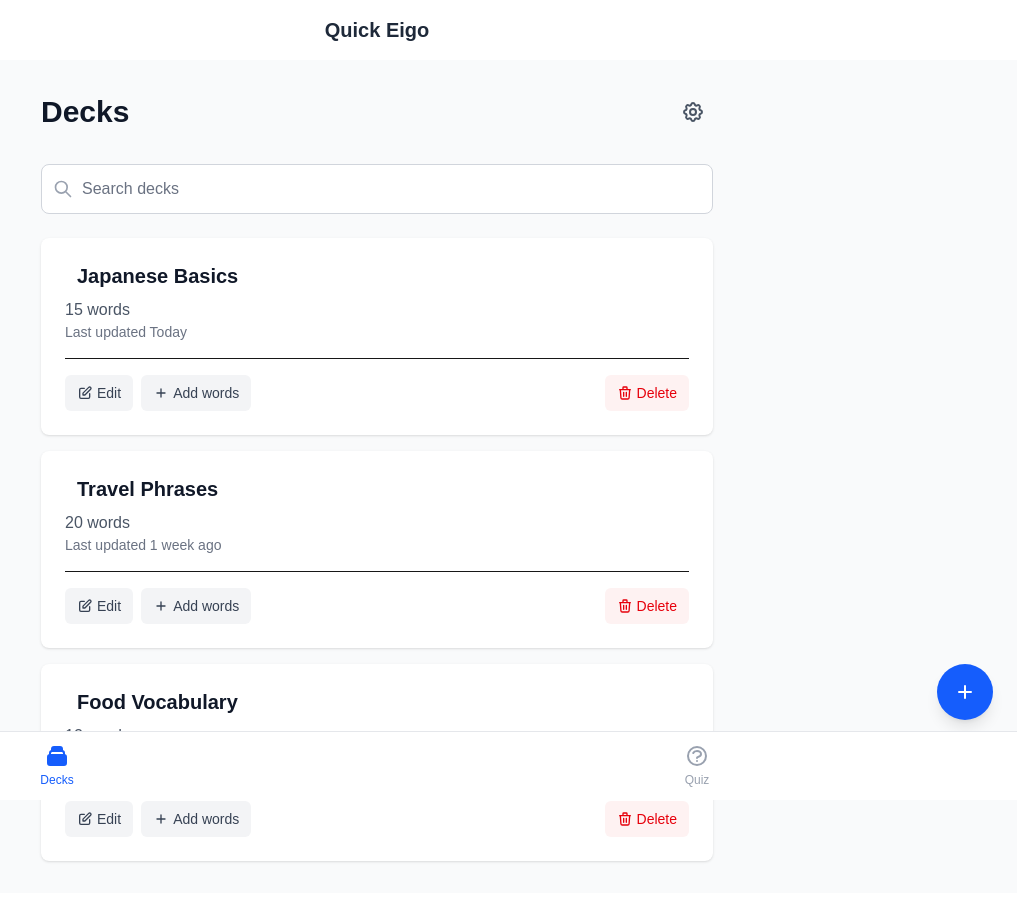
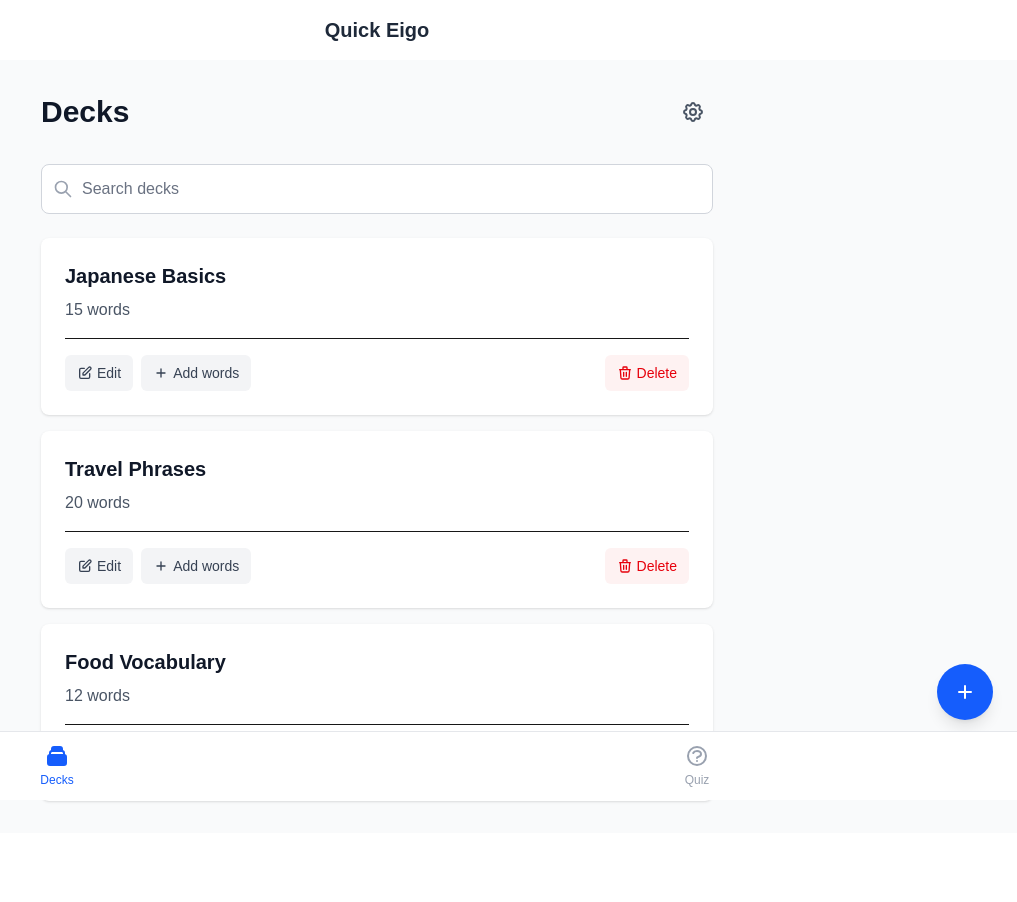
Before and after one commit to Yuji5117/quick-eigo, a Next.js app: page /decks in a window 1280 px wide. Shown: the top 902 px of the page, without its empty margins (263-1280 px from the left). Built offline with nearby package versions, Linux system fonts and the light colour scheme.

Commit message:
デッキ画面を修正

```diff
--- a/src/app/decks/page.tsx
+++ b/src/app/decks/page.tsx
@@ -1,5 +1,6 @@
 'use client'
 
+import Link from 'next/link'
 import { useState } from 'react'
 
 import { WORD_DECKS } from '@/constants/wordDecks'
@@ -13,15 +14,6 @@ export default function DecksPage() {
       (deck.name.toLowerCase().includes(searchQuery.toLowerCase()) ||
         deck.description.toLowerCase().includes(searchQuery.toLowerCase())),
   )
-
-  const formatLastUpdated = (daysAgo: number) => {
-    if (daysAgo === 0) return 'Today'
-    if (daysAgo === 1) return 'Yesterday'
-    if (daysAgo < 7) return `${daysAgo} days ago`
-    if (daysAgo < 14) return '1 week ago'
-    if (daysAgo < 21) return '2 weeks ago'
-    return '3 weeks ago'
-  }
 
   return (
     <div className="bg-gray-50 px-6 py-8">
@@ -74,17 +66,13 @@ export default function DecksPage() {
         </div>
 
         <div className="space-y-4">
-          {filteredDecks.map((deck, index) => (
+          {filteredDecks.map(deck => (
             <div key={deck.id} className="rounded-lg bg-white p-6 shadow-sm">
               <div className="mb-4">
-                <div className="mb-2 flex items-center gap-3">
-                  <span className="text-2xl">{deck.emoji}</span>
+                <div className="mb-2">
                   <h2 className="text-xl font-semibold text-gray-900">{deck.name}</h2>
                 </div>
                 <p className="text-gray-600">{deck.cardCount} words</p>
-                <p className="text-sm text-gray-500">
-                  Last updated {formatLastUpdated(index * 7 + Math.floor(index / 2) * 3)}
-                </p>
               </div>
 
               <div className="flex items-center justify-between border-t pt-4">
@@ -132,9 +120,9 @@ export default function DecksPage() {
       </div>
 
       {/* Floating Create Deck Button */}
-      <button
+      <Link
+        href="/decks/create"
         className="fixed right-6 bottom-20 z-40 flex h-14 w-14 items-center justify-center rounded-full bg-blue-600 text-white shadow-lg transition-colors hover:bg-blue-700"
-        onClick={() => console.log('Create new deck')}
         title="Create Deck"
       >
         <svg className="h-6 w-6" fill="none" stroke="currentColor" viewBox="0 0 24 24">
@@ -145,7 +133,7 @@ export default function DecksPage() {
             d="M12 6v6m0 0v6m0-6h6m-6 0H6"
           />
         </svg>
-      </button>
+      </Link>
     </div>
   )
 }
```
